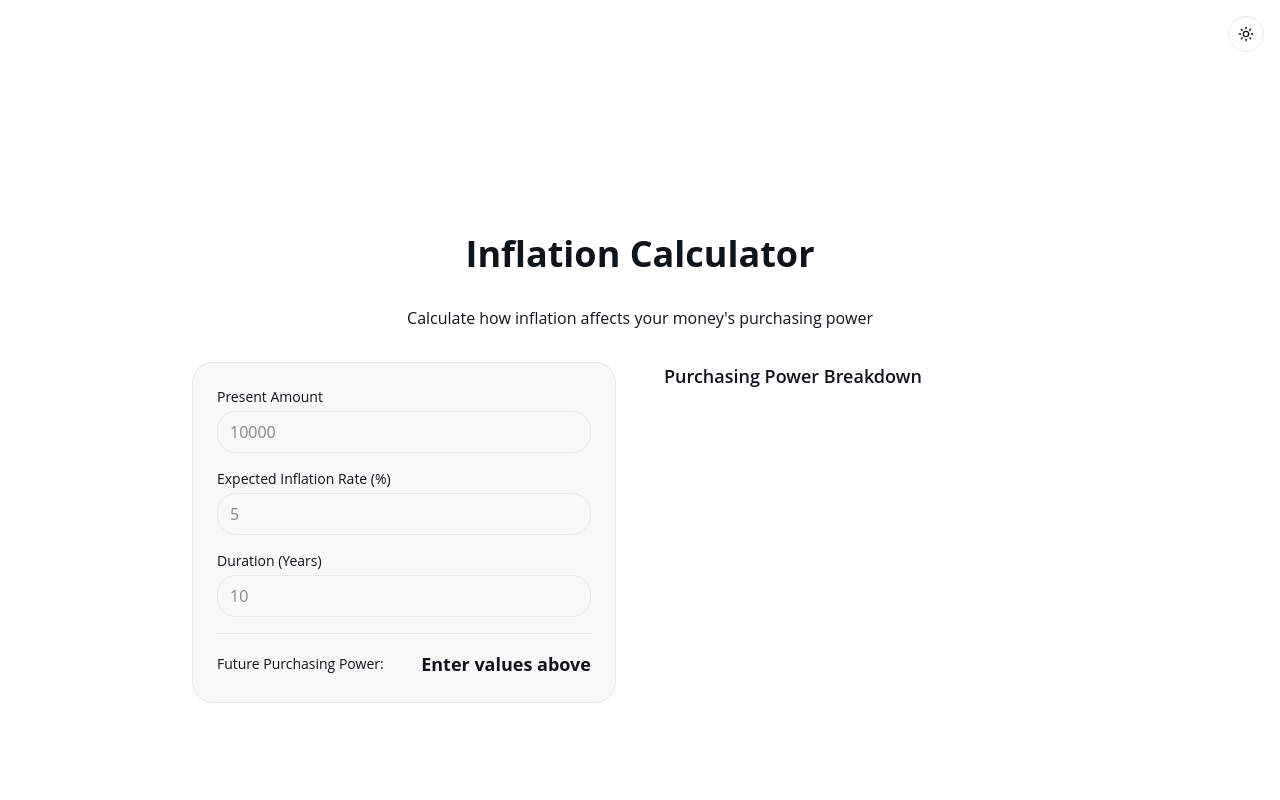
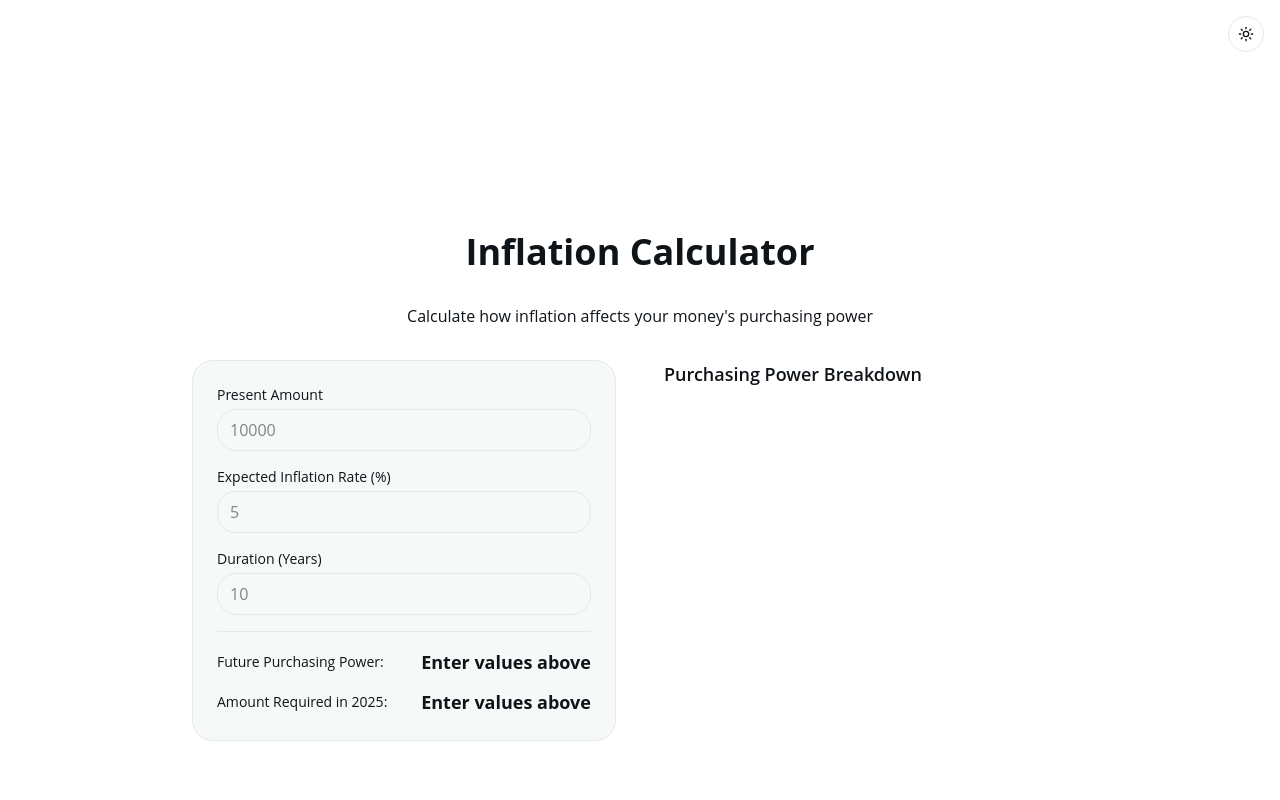
Before and after one commit to zytact/finance, a Next.js app: page /inflation in a window 1280 px wide. Shown: the top 800 px of the page. Built offline with nearby package versions, Linux system fonts and the light colour scheme.

Commit message:
format and add inflated amount

```diff
--- a/src/app/inflation/page.tsx
+++ b/src/app/inflation/page.tsx
@@ -21,6 +21,7 @@ function InflationCalculatorContent() {
   const [futurePurchasingPower, setFuturePurchasingPower] = useState<
     number | null
   >(null);
+  const [futureAmount, setFutureAmount] = useState<number | null>(null);
   const [initialized, setInitialized] = useState<boolean>(false);
 
   useEffect(() => {
@@ -60,7 +61,9 @@ function InflationCalculatorContent() {
       const currentSearchString = searchParams.toString();
 
       if (newSearchString !== currentSearchString) {
-        const newUrl = `${window.location.pathname}${newSearchString ? `?${newSearchString}` : ""}`;
+        const newUrl = `${window.location.pathname}${
+          newSearchString ? `?${newSearchString}` : ""
+        }`;
         window.history.replaceState(null, "", newUrl);
       }
     },
@@ -75,8 +78,11 @@ function InflationCalculatorContent() {
     if (principal > 0 && time > 0 && rate >= 0) {
       const calculatedValue = principal / (1 + rate / 100) ** time;
       setFuturePurchasingPower(calculatedValue);
+      const futureValue = principal * (1 + rate / 100) ** time;
+      setFutureAmount(futureValue);
     } else {
       setFuturePurchasingPower(null);
+      setFutureAmount(null);
     }
   }, [presentAmount, inflationRate, duration]);
 
@@ -92,17 +98,18 @@ function InflationCalculatorContent() {
   const numbers = useMemo(() => {
     const principal = parseFloat(presentAmount);
     const future = futurePurchasingPower || 0;
+    const futureAmt = futureAmount || 0;
     if (
       !Number.isFinite(principal) ||
       principal <= 0 ||
       !Number.isFinite(future) ||
       future <= 0
     ) {
-      return { principal: 0, future: 0, loss: 0 };
+      return { principal: 0, future: 0, loss: 0, futureAmount: 0 };
     }
     const loss = Math.max(principal - future, 0);
-    return { principal, future, loss };
-  }, [presentAmount, futurePurchasingPower]);
+    return { principal, future, loss, futureAmount: futureAmt };
+  }, [presentAmount, futurePurchasingPower, futureAmount]);
 
   const chartData = useMemo(() => {
     if (numbers.principal <= 0 && numbers.future <= 0)
@@ -120,7 +127,10 @@ function InflationCalculatorContent() {
   }, [numbers]);
 
   const chartConfig: ChartConfig = {
-    remaining: { label: "Remaining Purchasing Power", color: "var(--chart-1)" },
+    remaining: {
+      label: "Remaining Purchasing Power",
+      color: "var(--chart-1)",
+    },
     loss: { label: "Lost to Inflation", color: "var(--chart-2)" },
   };
 
@@ -209,7 +219,28 @@ function InflationCalculatorContent() {
                     )}
                   >
                     {futurePurchasingPower !== null
-                      ? `₹${futurePurchasingPower.toLocaleString("en-IN", { maximumFractionDigits: 2 })}`
+                      ? `₹${futurePurchasingPower.toLocaleString("en-IN", {
+                          maximumFractionDigits: 2,
+                        })}`
+                      : "Enter values above"}
+                  </span>
+                </div>
+
+                <div className="flex items-center justify-between">
+                  <span className="font-medium text-sm">
+                    Amount Required in{" "}
+                    {new Date().getFullYear() + parseFloat(duration || "0")}:
+                  </span>
+                  <span
+                    className={cn(
+                      "font-bold text-lg",
+                      futureAmount !== null ? "" : "text-muted-foreground",
+                    )}
+                  >
+                    {futureAmount !== null
+                      ? `₹${futureAmount.toLocaleString("en-IN", {
+                          maximumFractionDigits: 2,
+                        })}`
                       : "Enter values above"}
                   </span>
                 </div>
@@ -263,7 +294,9 @@ function InflationCalculatorContent() {
                       <div className="flex items-center gap-2">
                         <div
                           className="h-4 w-4 rounded-xs"
-                          style={{ backgroundColor: item.fill }}
+                          style={{
+                            backgroundColor: item.fill,
+                          }}
                         />
                         <span className="font-medium text-sm">{item.name}</span>
                       </div>
```
